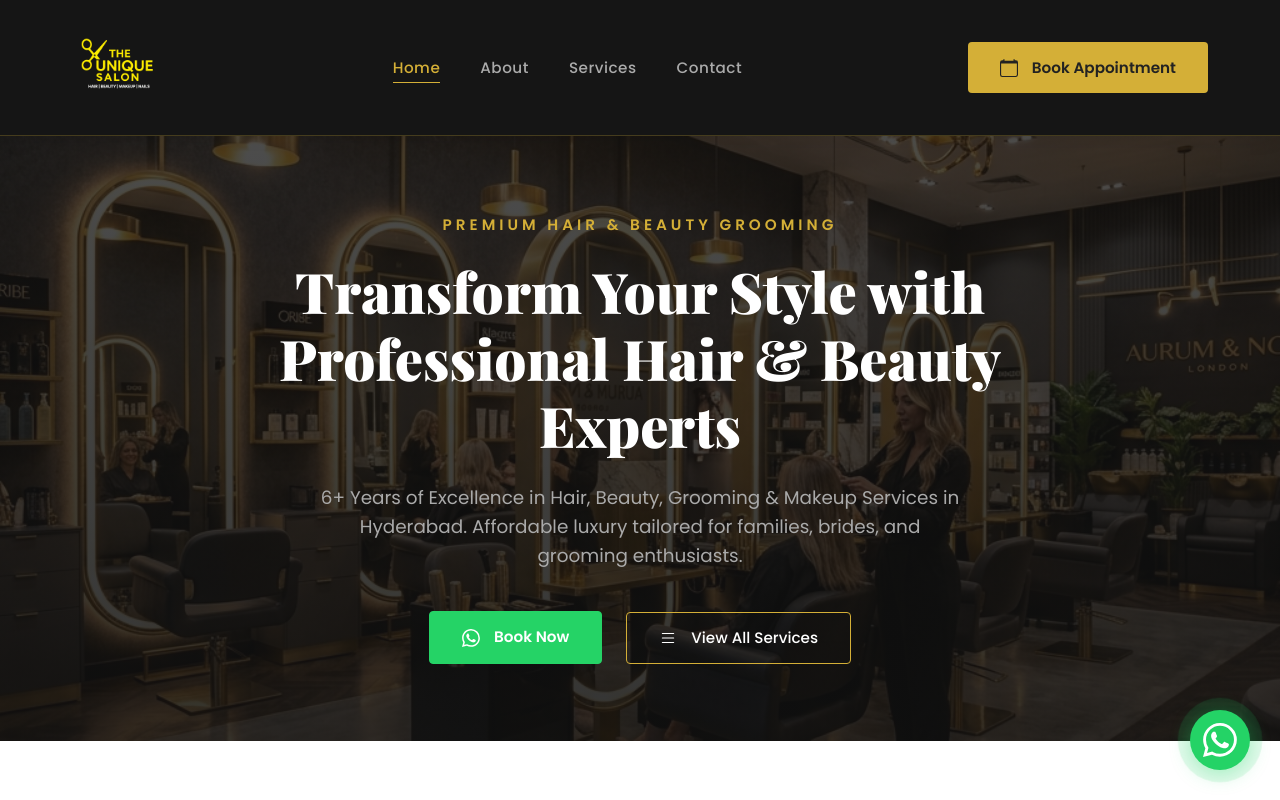
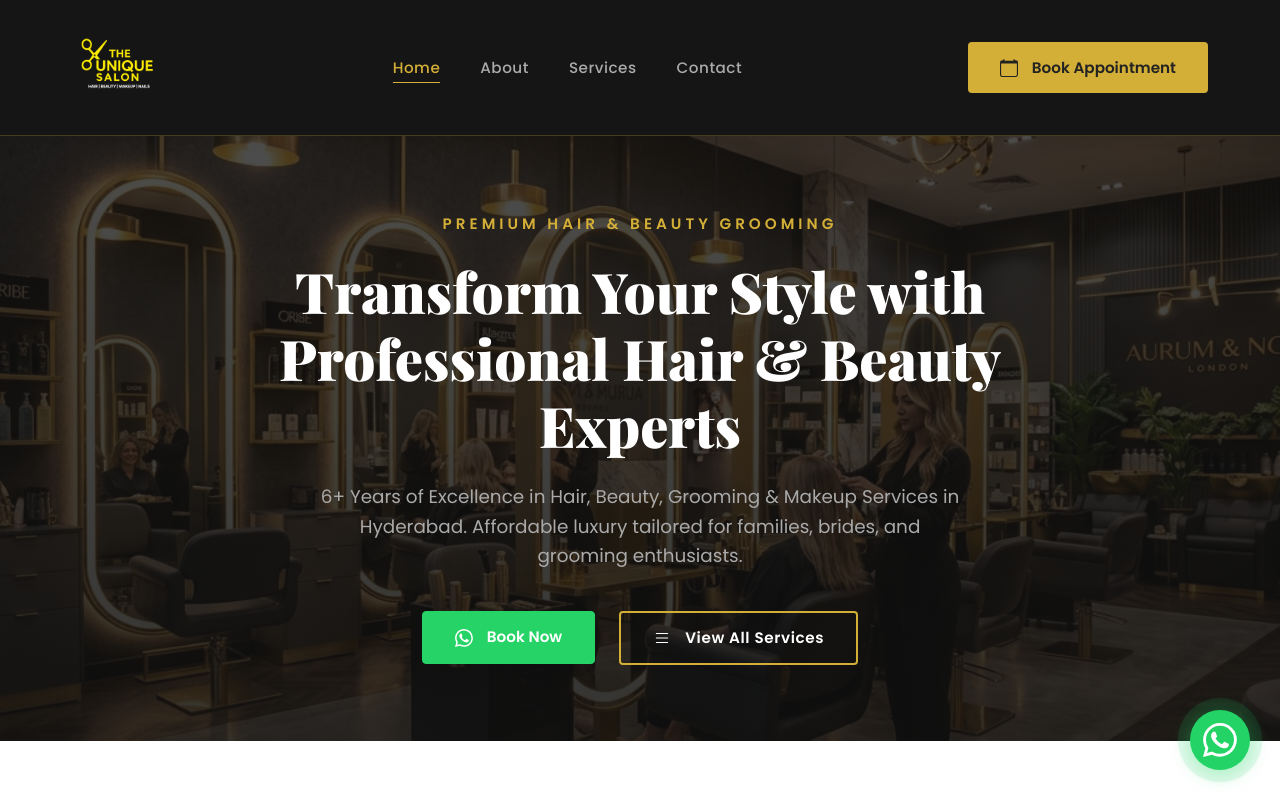
Before and after one commit to gouravboga12-rgb/Unique-Saloon, a React (Vite) app: page / in a window 1280 px wide. Shown: the top 800 px of the page. Built offline with nearby package versions, Linux system fonts and the light colour scheme; a web font is replaced by a local one.

Commit message:
fix: make View All Services button visible on dark hero background

```diff
--- a/src/pages/Home.jsx
+++ b/src/pages/Home.jsx
@@ -125,9 +125,21 @@ export default function Home({ setCurrentPage, navigateToSection }) {
               </svg>
               Book Now
             </a>
-            <button onClick={() => navigateTo('services')} class="btn btn-secondary" id="hero-services-btn" style={{ background: 'transparent', cursor: 'pointer' }}>
+            <button
+              onClick={() => navigateTo('services')}
+              class="btn"
+              id="hero-services-btn"
+              style={{
+                background: 'transparent',
+                cursor: 'pointer',
+                color: '#ffffff',
+                border: '2px solid #D4AF37',
+                fontWeight: '600',
+                letterSpacing: '0.04em'
+              }}
+            >
               <svg width="18" height="18" fill="currentColor" viewBox="0 0 16 16" style={{ marginRight: '6px' }}>
-                <path fill-rule="evenodd" d="M2.5 12a.5.5 0 0 1 .5-.5h10a.5.5 0 0 1 0 1H3a.5.5 0 0 1-.5-.5zm0-4a.5.5 0 0 1 .5-.5h10a.5.5 0 0 1 0 1H3a.5.5 0 0 1-.5-.5zm0-4a.5.5 0 0 1 .5-.5h10a.5.5 0 0 1 0 1H3a.5.5 0 0 1-.5-.5z"/>
+                <path fillRule="evenodd" d="M2.5 12a.5.5 0 0 1 .5-.5h10a.5.5 0 0 1 0 1H3a.5.5 0 0 1-.5-.5zm0-4a.5.5 0 0 1 .5-.5h10a.5.5 0 0 1 0 1H3a.5.5 0 0 1-.5-.5zm0-4a.5.5 0 0 1 .5-.5h10a.5.5 0 0 1 0 1H3a.5.5 0 0 1-.5-.5z"/>
               </svg>
               View All Services
             </button>
```
